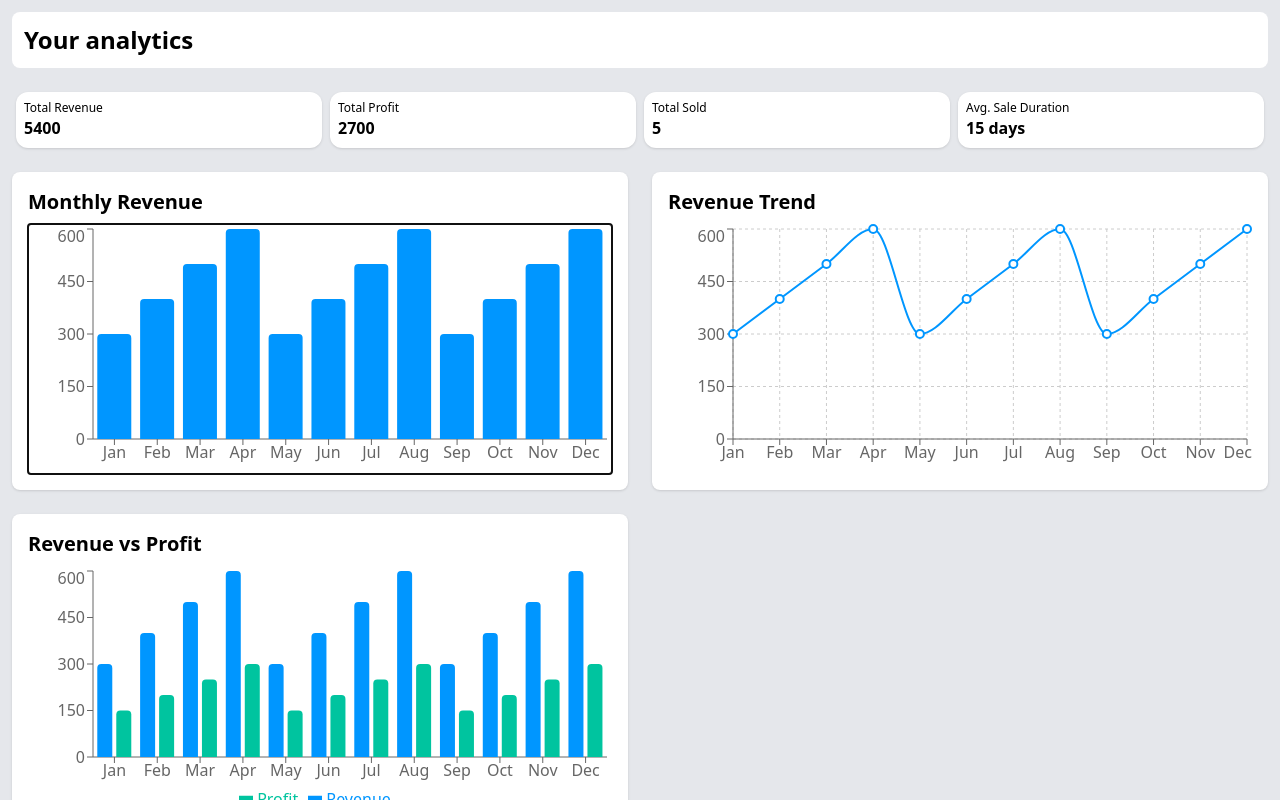
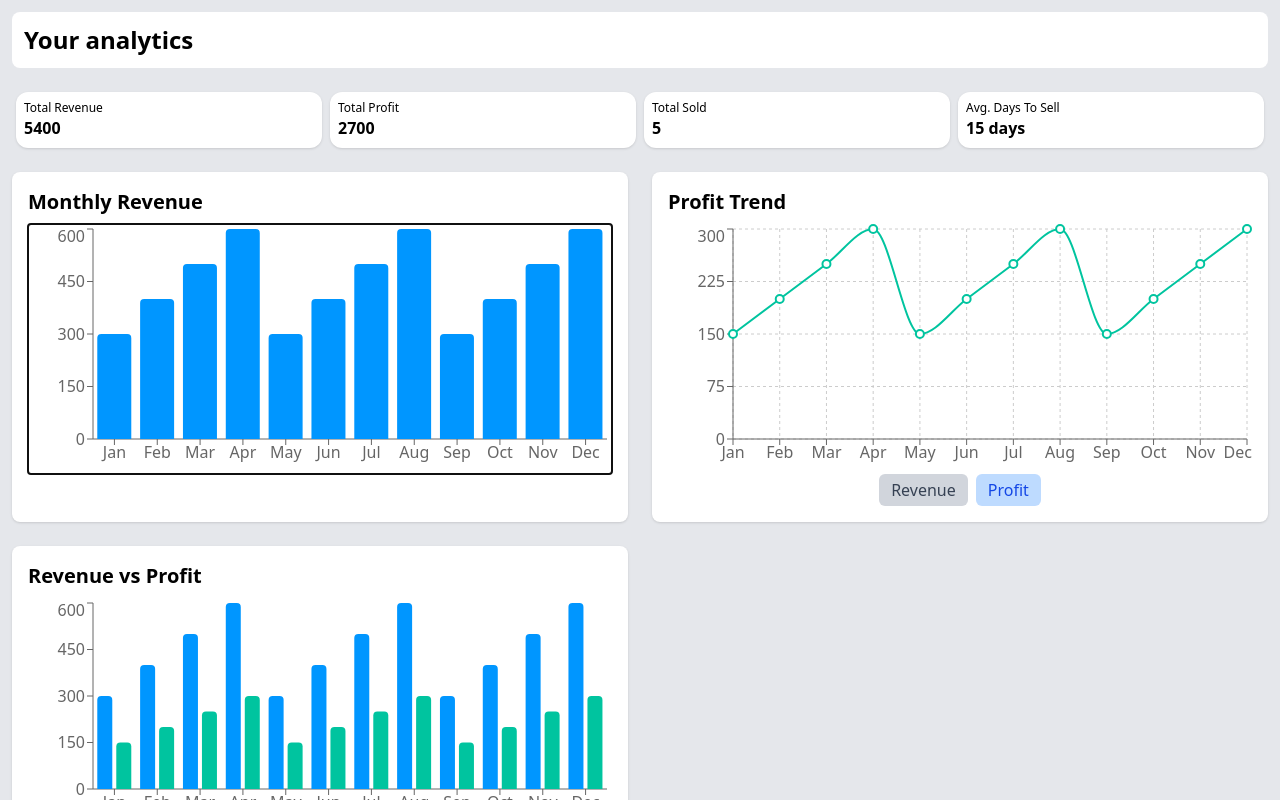
Before and after one commit to Dempsey845/pc-flipping-manager, a React (Vite) app: page / in a window 1280 px wide. Both pictures are taken after a click on the element 320 px from the left and 349 px from the top of the page. Shown: the top 800 px of the page. Built offline with nearby package versions, Linux system fonts and the light colour scheme.

Commit message:
Improved layout

```diff
--- a/src/components/Analytics.jsx
+++ b/src/components/Analytics.jsx
@@ -1,3 +1,4 @@
+import { useState } from "react";
 import {
   BarChart,
   Bar,
@@ -44,7 +45,7 @@ const statistics = [
     value: "5",
   },
   {
-    title: "Avg. Sale Duration",
+    title: "Avg. Days To Sell",
     value: "15 days",
   },
 ];
@@ -79,6 +80,8 @@ function AnalyticsHeader() {
 }
 
 export default function Analytics() {
+  const [revenueTrend, setRevenueTrend] = useState(false);
+
   return (
     <div className="flex flex-col gap-5">
       <AnalyticsHeader />
@@ -106,7 +109,10 @@ export default function Analytics() {
 
         {/* Revenue Trend Line Chart */}
         <div className="bg-white p-4 rounded-lg shadow-sm">
-          <h2 className="font-semibold mb-2">Revenue Trend</h2>
+          <h2 className="font-semibold mb-2">
+            {revenueTrend ? "Revenue" : "Profit"} Trend
+          </h2>
+
           <ResponsiveContainer width="100%" height={250}>
             <LineChart data={chartData}>
               <CartesianGrid strokeDasharray="3 3" />
@@ -115,13 +121,31 @@ export default function Analytics() {
               <Tooltip />
               <Line
                 type="monotone"
-                dataKey="revenue"
-                stroke="#0096FF"
+                dataKey={revenueTrend ? "revenue" : "profit"}
+                stroke={revenueTrend ? "#0096FF" : "#00C49F"}
                 strokeWidth={2}
                 dot={{ r: 4 }}
               />
             </LineChart>
           </ResponsiveContainer>
+          <div className="w-full flex justify-center items-center gap-2">
+            <button
+              onClick={() => setRevenueTrend(true)}
+              className={`btn ${
+                revenueTrend ? "btn-primary" : "btn-secondary"
+              }`}
+            >
+              Revenue
+            </button>
+            <button
+              onClick={() => setRevenueTrend(false)}
+              className={`btn ${
+                !revenueTrend ? "btn-primary" : "btn-secondary"
+              }`}
+            >
+              Profit
+            </button>
+          </div>
         </div>
 
         {/* Revenue vs Profit Bar Chart */}
--- a/src/components/Build.jsx
+++ b/src/components/Build.jsx
@@ -7,12 +7,12 @@ export default function Build({
   setShowMoreModal,
   setTargetBuild,
 }) {
-  const listViewStyle = "flex max-h-64 bg-white rounded-2xl shadow-lg";
+  const listViewStyle = "flex bg-white rounded-2xl shadow-lg";
   const gridViewStyle = "flex flex-col max-w-64";
 
   return (
     <div
-      className={`build items-center w-fit ${
+      className={`build items-center justify-between w-fit ${
         listView ? listViewStyle : gridViewStyle
       } ${windowWidth < 640 && "w-full"} p-3 gap-5`}
     >
--- a/src/components/Builds.jsx
+++ b/src/components/Builds.jsx
@@ -54,8 +54,10 @@ function BuildsHeader({
   windowWidth,
 }) {
   return (
-    <div className="builds-header flex justify-between bg-white p-3 items-center rounded-lg">
-      <h1 className="font-bold">Your builds</h1>
+    <div
+      className={`builds-header flex w-full justify-between bg-white p-3 items-center rounded-lg`}
+    >
+      <h1 className="font-bold pr-5">Your builds</h1>
       <div className="flex right-side">
         {windowWidth >= 640 && (
           <div className="flex gap-2 mx-2">
@@ -147,7 +149,7 @@ export default function Builds() {
   }, [windowWidth]);
 
   const listViewStyle =
-    "flex flex-col items-center justify-center w-full gap-3";
+    "flex flex-col items-center justify-center w-full gap-3 max-w-156";
   const gridViewStyle =
     "grid grid-cols-1 sm:grid-cols-2 md:grid-cols-3 xl:grid-cols-5 gap-3";
 
@@ -162,7 +164,7 @@ export default function Builds() {
       {showMoreModal && (
         <MoreModal setShowModal={setShowMoreModal} targetBuild={targetBuild} />
       )}
-      <div className="flex flex-col gap-5">
+      <div className="flex flex-col gap-5 justify-center items-center">
         <BuildsHeader
           searchInput={searchInput}
           setSearchInput={setSearchInput}
```
